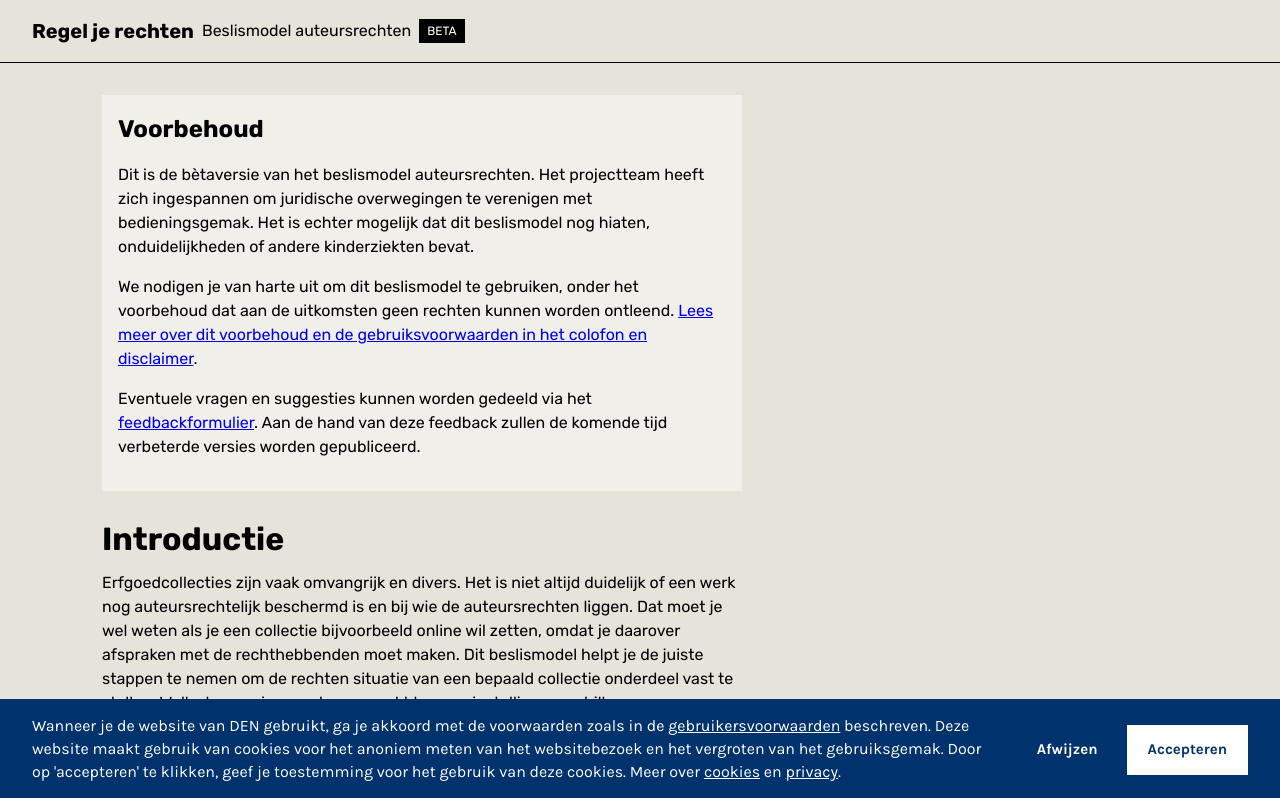
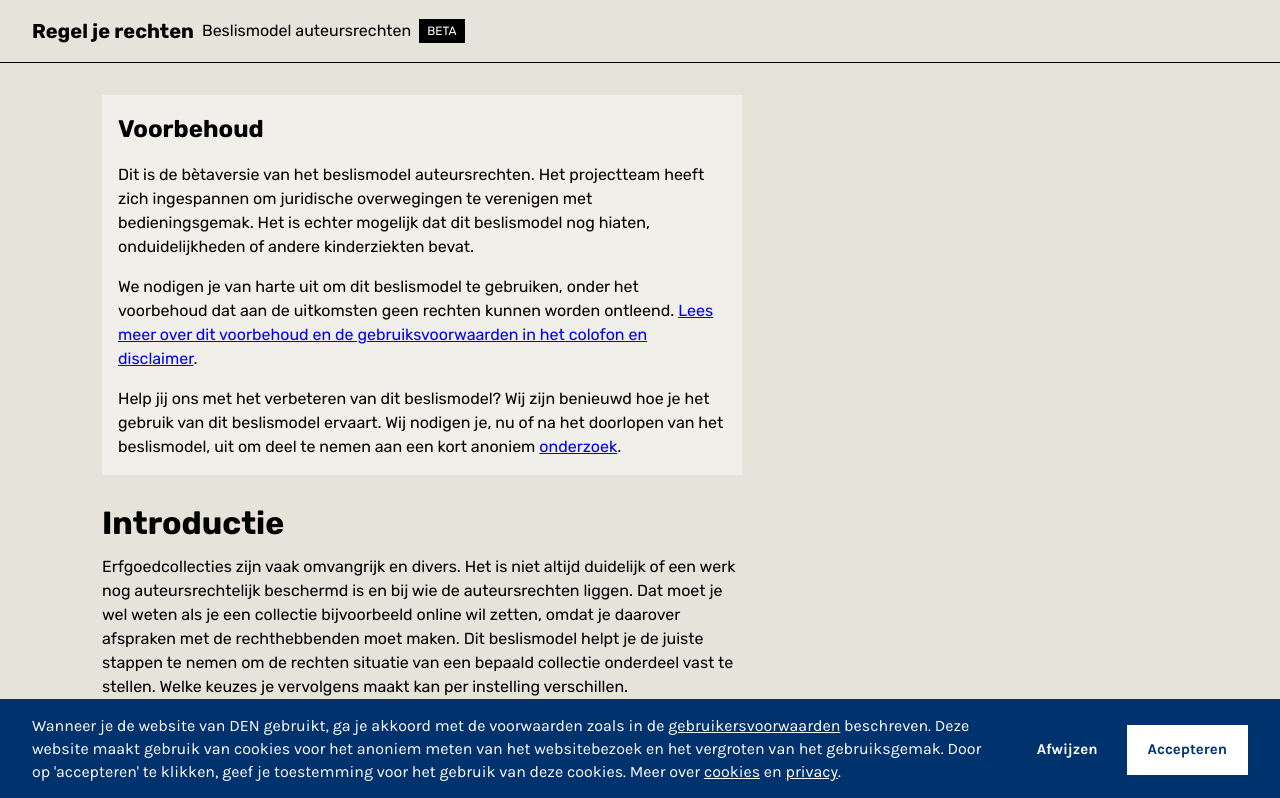
Before and after one commit to netwerk-digitaal-erfgoed/copyright-tool, a Vue app: page / in a window 1280 px wide. Shown: the top 798 px of the page. Built offline with nearby package versions, Linux system fonts and the light colour scheme.

Commit message:
Update feedback

```diff
--- a/src/design/index.scss
+++ b/src/design/index.scss
@@ -499,6 +499,14 @@ fieldset {
   &.bg-white {
     background: rgba(255, 255, 255, 0.4);
   }
+
+  &.border-black {
+    border: 1px solid rgba(0, 0, 0, 0.3);
+  }
+
+  p:last-child {
+    margin-bottom: 0;
+  }
 }
 
 .cookie-banner {
--- a/src/views/Intro.vue
+++ b/src/views/Intro.vue
@@ -6,12 +6,12 @@
       <div class="container container-small padding-null">
         <div class="card bg-white">
           <h2>Voorbehoud</h2>
-          <p>Dit is de bètaversie van het beslismodel auteursrechten. Het projectteam heeft zich ingespannen om juridische overwegingen te verenigen met bedieningsgemak. Het is echter mogelijk dat dit beslismodel nog hiaten, onduidelijkheden of andere kinderziekten bevat. </p>
+          <p>Dit is de bètaversie van het beslismodel auteursrechten. Het projectteam heeft zich ingespannen om juridische overwegingen te verenigen met bedieningsgemak. Het is echter mogelijk dat dit beslismodel nog hiaten, onduidelijkheden of andere kinderziekten bevat.</p>
 
           <p>We nodigen je van harte uit om dit beslismodel te gebruiken, onder het voorbehoud dat aan de uitkomsten geen rechten kunnen worden ontleend.
           <router-link to="/colofon">Lees meer over dit voorbehoud en de gebruiksvoorwaarden in het colofon en disclaimer</router-link>.</p>
 
-          <p>Eventuele vragen en suggesties kunnen worden gedeeld via het <a href="https://forms.gle/oyoHNmxcvG9hpCAD9" target="_blank">feedbackformulier</a>. Aan de hand van deze feedback zullen de komende tijd verbeterde versies worden gepubliceerd.</p>
+          <p>Help jij ons met het verbeteren van dit beslismodel? Wij zijn benieuwd hoe je het gebruik van dit beslismodel ervaart. Wij nodigen je, nu of na het doorlopen van het beslismodel, uit om deel te nemen aan een kort anoniem <a href="https://forms.gle/oyoHNmxcvG9hpCAD9" target="_blank">onderzoek</a>.</p>
         </div>
 
         <h1>Introductie</h1>
--- a/src/views/Result.vue
+++ b/src/views/Result.vue
@@ -167,6 +167,12 @@
           </div>
         </template>
 
+        <div class="card border-black">
+          <strong>Help jij ons met het verbeteren van dit beslismodel?</strong>
+          <p>Wij zijn benieuwd hoe je het gebruik van dit beslismodel ervaren hebt. Wij nodigen je uit om deel te nemen aan een kort anoniem <a href="https://forms.gle/oyoHNmxcvG9hpCAD9" target="_blank">onderzoek</a>. Met behulp van jouw ervaring kunnen we het beslismodel verbeteren. Het invullen van het onderzoek kost maximaal 5 minuten.</p>
+          <p>Dank je wel!</p>
+        </div>
+
         <div class="buttons">
           <button @click="resetTree">Start opnieuw</button>
         </div>
```
